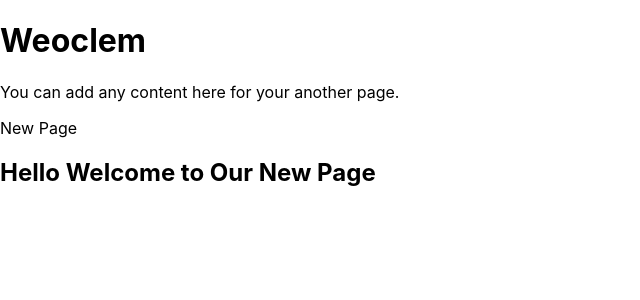
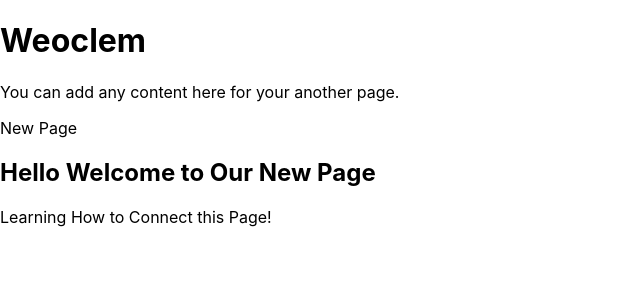
Before and after one commit to ishimwepati/Ishimwe-Joseph, a React (Create React App) app: page / in a window 1280 px wide. Shown: the top 300 px of the page, without its empty margins (0-640 px from the left). Built offline with nearby package versions, Linux system fonts and the light colour scheme; a web font is replaced by a local one.

Commit message:
New Line added

```diff
--- a/src/components/home.js
+++ b/src/components/home.js
@@ -9,6 +9,9 @@ const AnotherPage = () => {
       <div>
         <h2>Hello Welcome to Our New Page</h2>
       </div>
+      <div>
+        <p>Learning How to Connect this Page!</p>
+      </div>
      </div>
   );
 };
```
